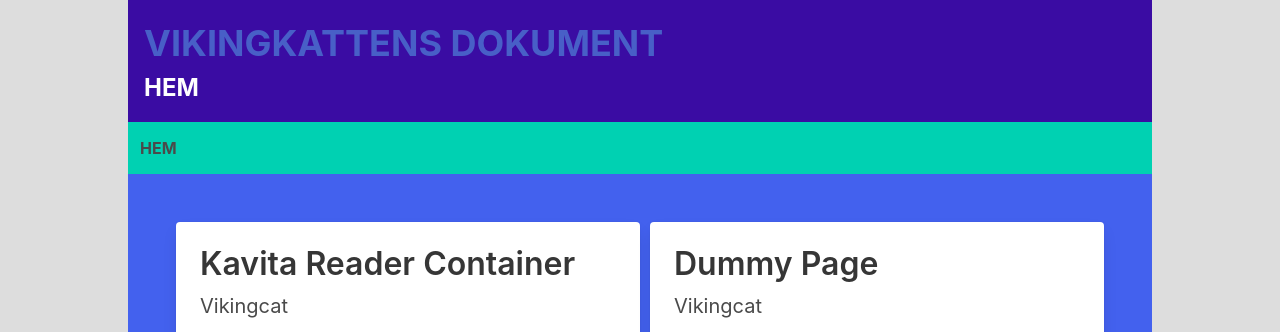
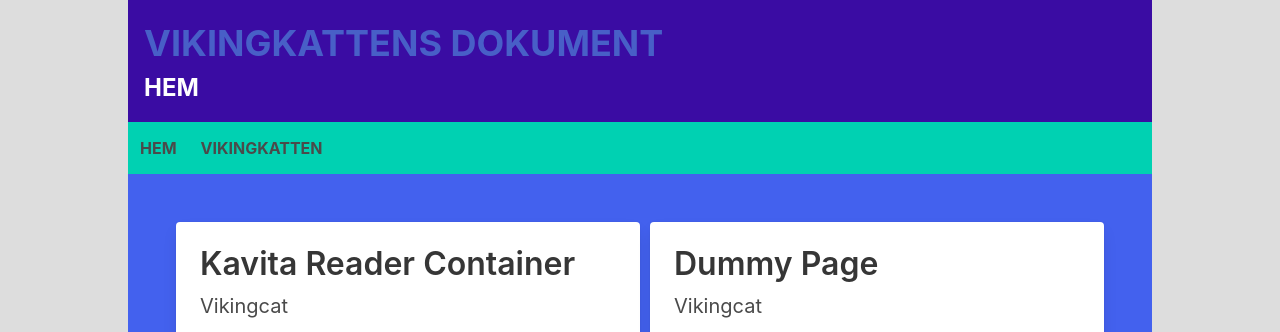
Before and after one commit to viking-cat/dokument, a Jekyll site: the page built from index.html, in a window 1280 px wide. Shown: the top 332 px of the page. Built offline with Jekyll 4.4.1, drawn with Linux system fonts in a browser that asks for light colours.

Commit message:
Update header.html

```diff
--- a/_includes/header.html
+++ b/_includes/header.html
@@ -34,8 +34,8 @@
       {%- if titles_size > 0 -%}
         {% assign sorted_pages = page_paths | sort: "title" %}
         {%- for path in sorted_pages -%}
+          {%- assign my_page = site.pages | where: "path", path | first -%}
           {%- if my_page.top == true -%}
-            {%- assign my_page = site.pages | where: "path", path | first -%}
             {%- if my_page.title -%}
               <a class="navbar-item"href="{{ my_page.url | relative_url }}">{{ my_page.title | escape }}</a>
             {%- endif -%}
```
